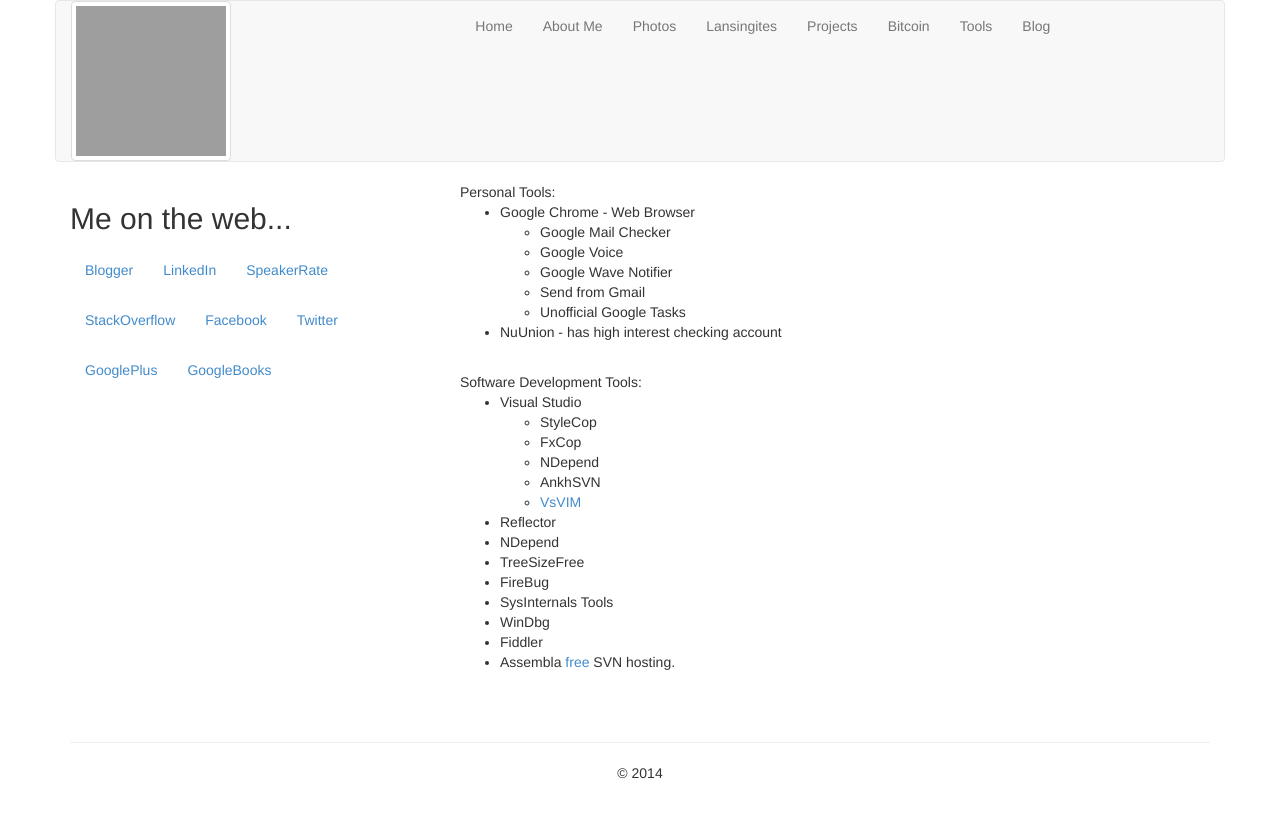
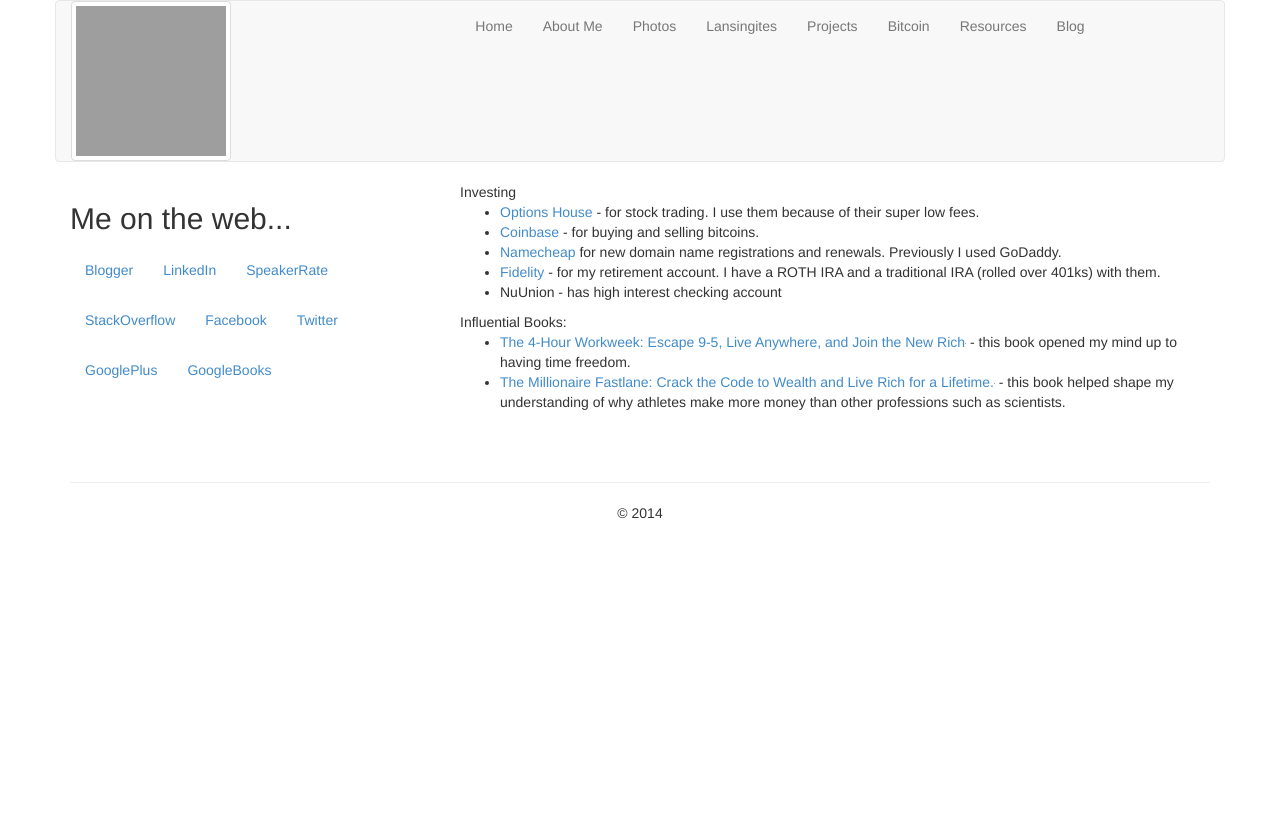
Before and after one commit to davidsilvasmith/davidsilvasmith.github.io, a Jekyll site: the page built from tools-i-use.html, in a window 1280 px wide. Shown: the top 818 px of the page. Built offline with Jekyll 4.4.1, drawn with Linux system fonts in a browser that asks for light colours; nearby versions of some CDN libraries; grey boxes are pictures that could not be loaded.

Commit message:
added affiliate links

```diff
--- a/_layouts/base.html
+++ b/_layouts/base.html
@@ -31,7 +31,7 @@
               <li><a href="/home/detroiters">Lansingites</a></li>
               <li><a href="/projects">Projects</a></li>
               <li><a href="/bitcoin">Bitcoin</a></li>
-              <li><a href="/tools-i-use">Tools</a></li>
+              <li><a href="/tools-i-use">Resources</a></li>
               <li><a href="http://blog.davidsilvasmith.com">Blog</a></li>
             </ul>
         </div>
--- a/tools-i-use.html
+++ b/tools-i-use.html
@@ -3,41 +3,25 @@
 permalink: /tools-i-use/
 ---
 
-<div dir="ltr">
-   Personal Tools:
+<div>
+   Investing
    <div>
       <ul>
-         <li>Google Chrome - Web Browser</li>
-         <ul>
-            <li>Google Mail Checker</li>
-            <li>Google Voice</li>
-            <li>Google Wave Notifier</li>
-            <li>Send from Gmail</li>
-            <li>Unofficial Google Tasks</li>
-         </ul>
+         <li><a href="http://oh.tellapal.com/a/clk/22Dppg" target="_blank">Options House</a> - for stock trading. I use them because of their super low fees.</li>
+         <li><a href="https://coinbase.com/?r=51939be28ebf783a71000021&utm_campaign=user-referral&src=referral-link" target="_blank">Coinbase </a> - for buying and selling bitcoins.</li>
+         <li><a href="http://www.namecheap.com/?aff=66553">Namecheap </a> for new domain name registrations and renewals. Previously I used GoDaddy.</li>
+         <li><a href="http://www.fidelity.com" target="_blank">Fidelity </a> - for my retirement account. I have a ROTH IRA and a traditional IRA (rolled over 401ks) with them.</li>
          <li>NuUnion - has high interest checking account</li>
       </ul>
    </div>
-   <div><span><span><span><span>&nbsp;&nbsp; &nbsp;<span>&nbsp;&nbsp; &nbsp;</span></span><br></span></span></span></div>
-   <div><span><span><span><span><span>Software Development Tools:</span></span></span></span></span></div>
+   <div>Influential Books:</div>
    <div>
       <ul>
-         <li>Visual Studio</li>
-         <ul>
-            <li>StyleCop</li>
-            <li>FxCop</li>
-            <li>NDepend</li>
-            <li>AnkhSVN</li>
-            <li><a href="http://visualstudiogallery.msdn.microsoft.com/en-us/59ca71b3-a4a3-46ca-8fe1-0e90e3f79329" target="_blank">VsVIM</a></li>
-         </ul>
-         <li>Reflector</li>
-         <li>NDepend</li>
-         <li>TreeSizeFree</li>
-         <li>FireBug</li>
-         <li>SysInternals Tools</li>
-         <li>WinDbg</li>
-         <li>Fiddler</li>
-         <li>Assembla <a href="http://offers.assembla.com/free/" target="_blank">free</a>&nbsp;SVN hosting.</li>
+         <li><a href="http://www.amazon.com/gp/product/0307465357/ref=as_li_qf_sp_asin_tl?ie=UTF8&camp=1789&creative=9325&creativeASIN=0307465357&linkCode=as2&tag=davsilsmi-20">The 4-Hour Workweek: Escape 9-5, Live Anywhere, and Join the New Rich</a><img src="http://ir-na.amazon-adsystem.com/e/ir?t=davsilsmi-20&l=as2&o=1&a=0307465357" width="1" height="1" border="0" alt="" style="border:none !important; margin:0px !important;" /> - this book opened my mind up to having time freedom.
+</li>
+<li><a href="http://www.amazon.com/gp/product/0984358102/ref=as_li_tf_tl?ie=UTF8&camp=1789&creative=9325&creativeASIN=0984358102&linkCode=as2&tag=davsilsmi-20">The Millionaire Fastlane: Crack the Code to Wealth and Live Rich for a Lifetime.</a><img src="http://ir-na.amazon-adsystem.com/e/ir?t=davsilsmi-20&l=as2&o=1&a=0984358102" width="1" height="1" border="0" alt="" style="border:none !important; margin:0px !important;" /> - this book helped shape my understanding of why athletes make more money than other professions such as scientists.
+</li>
+
       </ul>
    </div>
    <div><span>&nbsp;&nbsp; &nbsp;</span><br></div>
```
